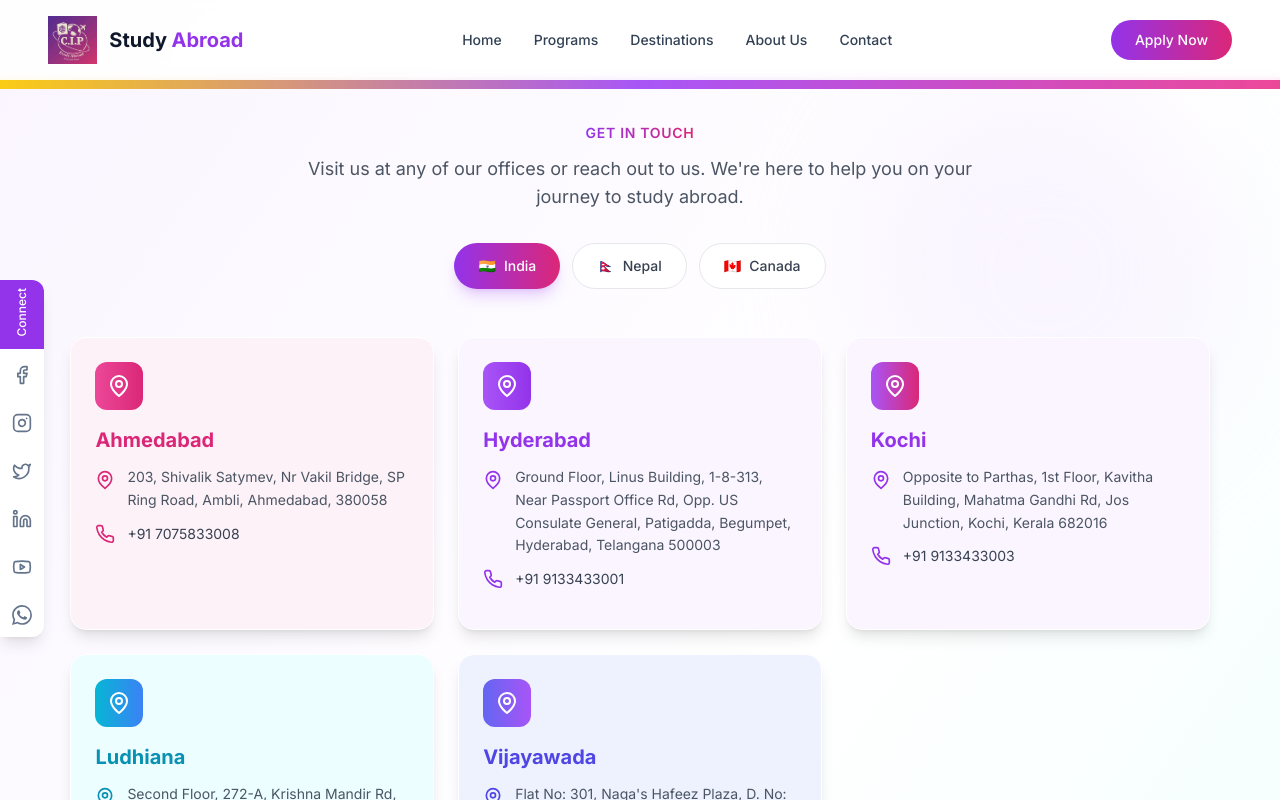
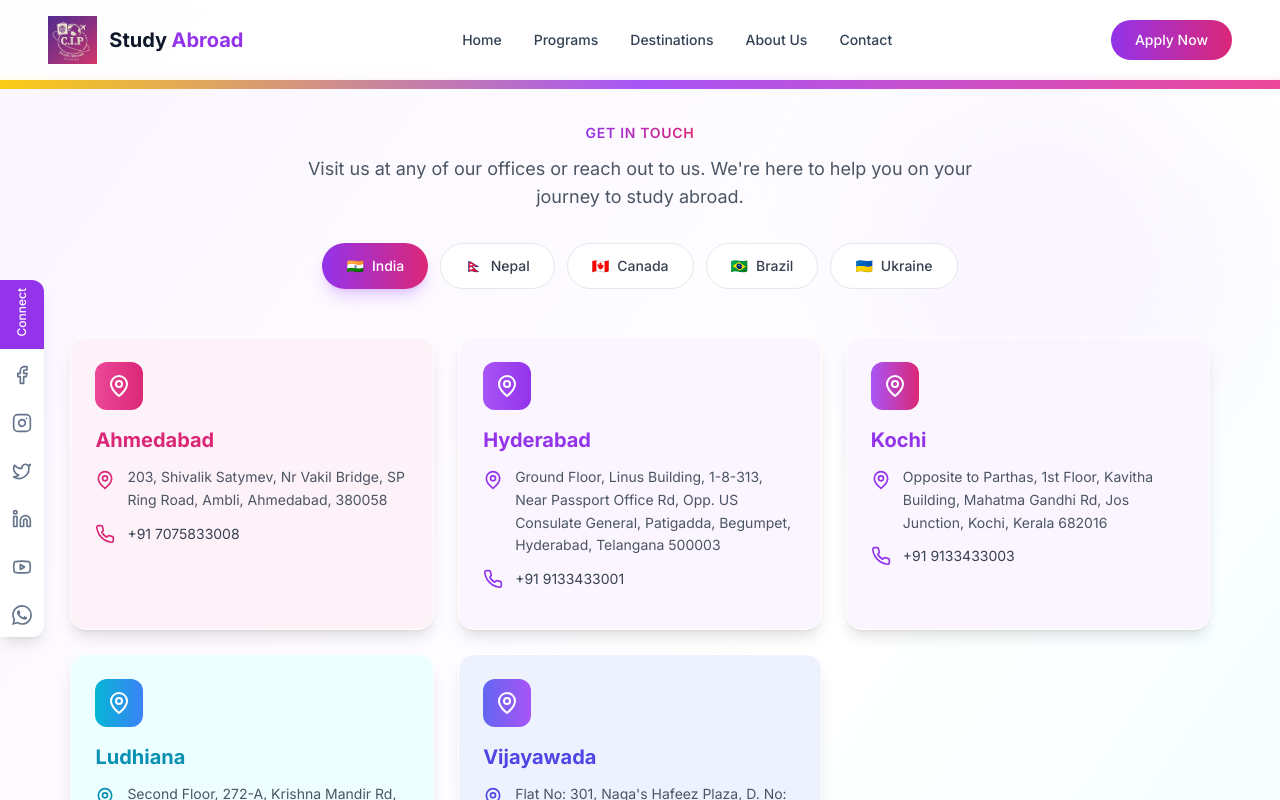
Before and after one commit to ReferenceVault/CIPStudy, a Next.js app: page /contact in a window 1280 px wide. Shown: the top 800 px of the page. Built offline with nearby package versions, Linux system fonts and the light colour scheme.

Commit message:
contact section, founder image added and canada number change work

```diff
--- a/components/contact/ContactSection.tsx
+++ b/components/contact/ContactSection.tsx
@@ -73,10 +73,38 @@ const locations = [
       {
         city: 'Toronto',
         address: '4789 Yonge Street, Suite 912, Toronto, ON, Canada, M2N 5M5',
-        phone: '+1 647-833-5257 or +1 647-321-5257',
+        phone: '+1 (647) 559-9989 or +1 647-321-5257',
         color: 'from-rose-500 to-red-600',
         bgColor: 'bg-rose-50',
         iconColor: 'text-rose-600'
+      }
+    ]
+  },
+  {
+    country: 'Brazil',
+    flag: '🇧🇷',
+    offices: [
+      {
+        city: 'Belo Horizonte',
+        address: '1460 Alagoas Street, Room 705, Savassi - Belo Horizonte, MG, Brazil, 30130-160',
+        phone: '+55 31 9863-1959 or +55 31 8956-8893',
+        color: 'from-green-500 to-emerald-600',
+        bgColor: 'bg-emerald-50',
+        iconColor: 'text-emerald-600'
+      }
+    ]
+  },
+  {
+    country: 'Ukraine',
+    flag: '🇺🇦',
+    offices: [
+      {
+        city: 'Kiev',
+        address: '84 Artema Street, Office# 1, Kiev, Ukraine 04050',
+        phone: '+38 (044)484-09-58',
+        color: 'from-yellow-400 to-blue-500',
+        bgColor: 'bg-yellow-50',
+        iconColor: 'text-blue-600'
       }
     ]
   }
--- a/components/home/FounderVideoSection.tsx
+++ b/components/home/FounderVideoSection.tsx
@@ -142,7 +142,7 @@ export default function FounderVideoSection() {
             <div className="flex items-center gap-3 mb-5 p-3 bg-white rounded-2xl shadow-lg">
 
               <Image
-                src="https://images.unsplash.com/photo-1560250097-0b93528c311a?w=100&h=100&fit=crop&crop=face"
+                src="/founder-photo.png"
                 alt="Dr. Gautham Kolluri"
                 width={48}
                 height={48}
```
Also changed, not shown: 2 other files (tests, documents, lock files or other folders).
